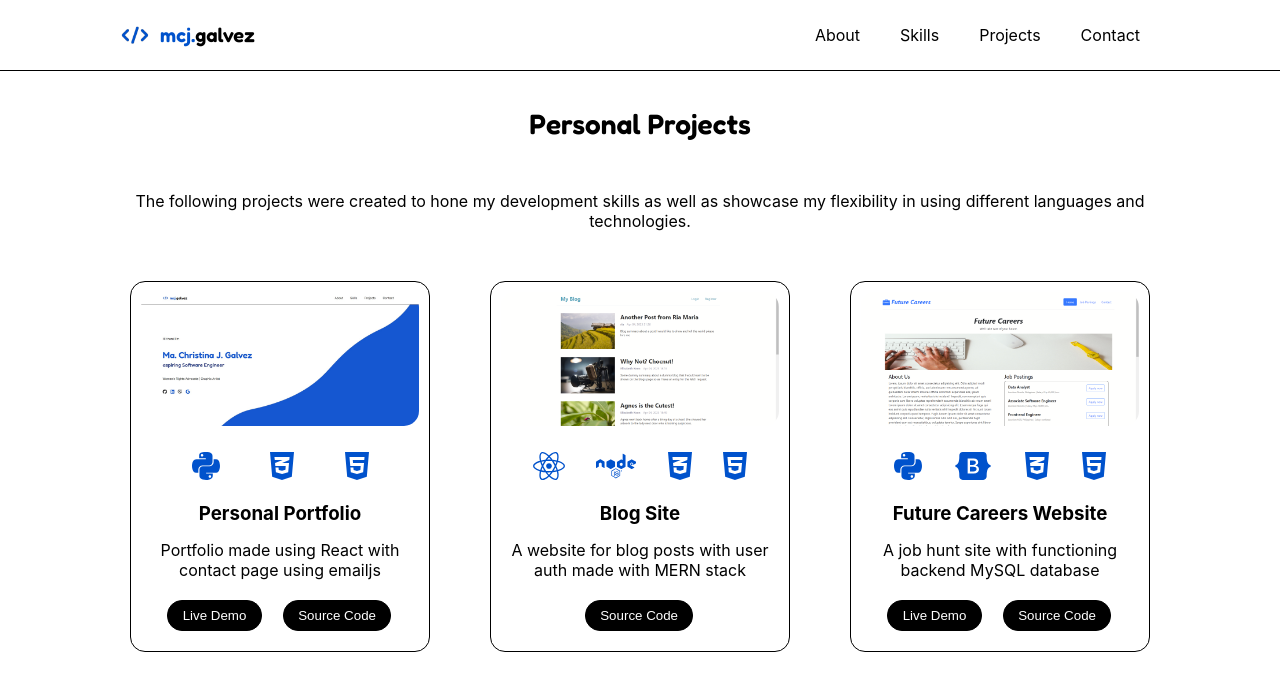
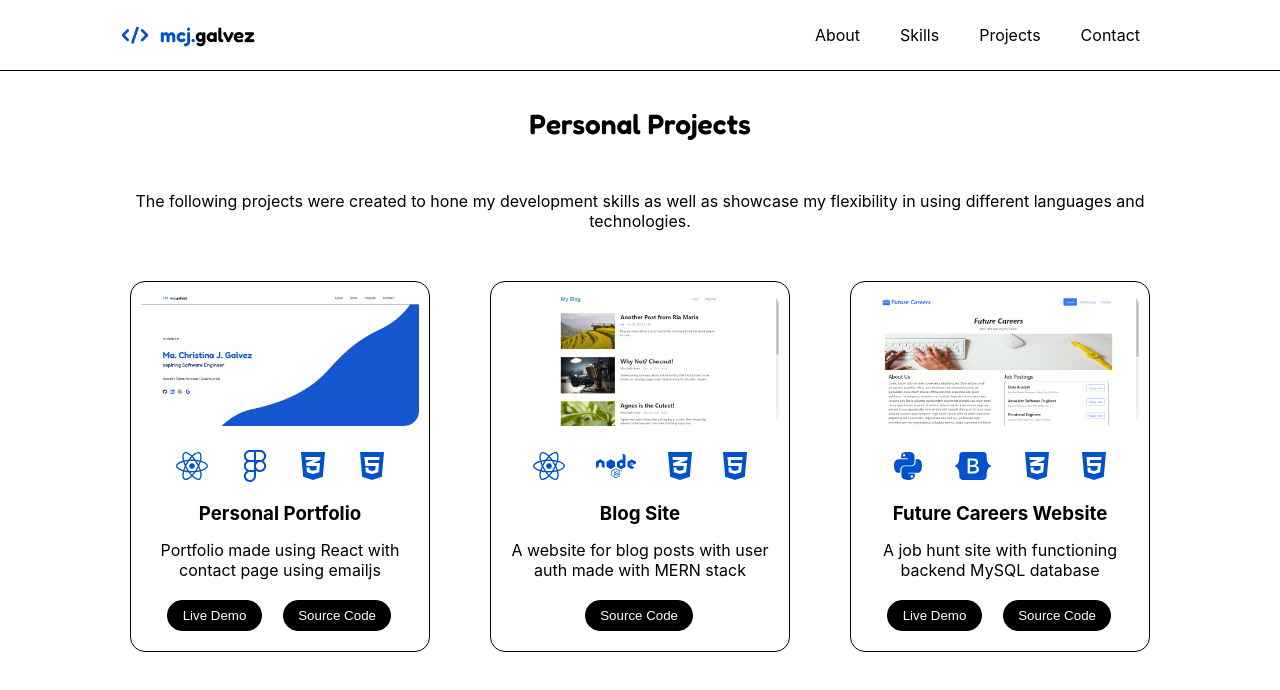
Before and after one commit to galvez-mcj/react-portfolio, a React (Vite) app: page /projects in a window 1280 px wide. Shown: the top 690 px of the page. Built offline with nearby package versions, Linux system fonts and the light colour scheme.

Commit message:
edited projects page

```diff
--- a/src/components/Projects.jsx
+++ b/src/components/Projects.jsx
@@ -7,8 +7,8 @@ import { FontAwesomeIcon } from '@fortawesome/react-fontawesome'
 import {
     faBootstrap,
     faCss3Alt,
+    faFigma,
     faHtml5,
-    faJsSquare,
     faNode,
     faPython,
     faReact
@@ -23,7 +23,8 @@ const Projects = () => {
                 <div className="projects-card">
                     <img className="project-img" src={portfolioImg} alt="" />
                     <div className="technology-stack">
-                        <div><FontAwesomeIcon icon={faPython} color="#0052cc" size="2x"/></div>
+                        <div><FontAwesomeIcon icon={faReact} color="#0052cc" size="2x"/></div>
+                        <div><FontAwesomeIcon icon={faFigma} color="#0052cc" size="2x"/></div>
                         <div><FontAwesomeIcon icon={faCss3Alt} color="#0052cc" size="2x"/></div>
                         <div><FontAwesomeIcon icon={faHtml5} color="#0052cc" size="2x"/></div>
                     </div>
```
